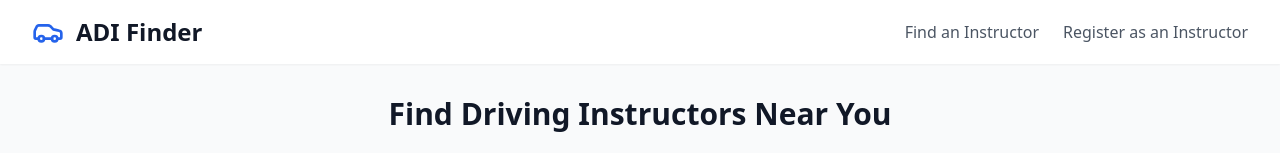
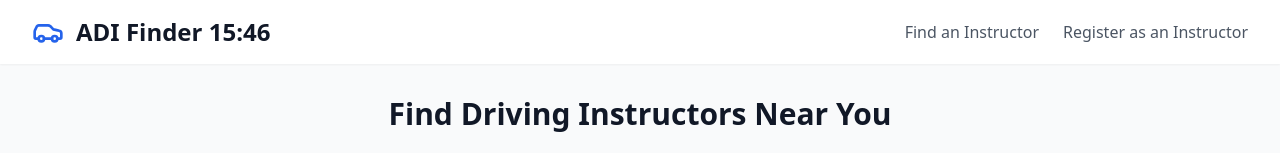
Before and after one commit to HarryAdney/adifinder, a React (Vite) app: page / in a window 1280 px wide. Shown: the top 153 px of the page. Built offline with nearby package versions, Linux system fonts and the light colour scheme.

Commit message:
Test commit 3 from VS Code

```diff
--- a/src/App.tsx
+++ b/src/App.tsx
@@ -13,7 +13,7 @@ function App() {
             <div className="flex items-center">
               <Car className="w-8 h-8 text-blue-600" />
               <h1 className="ml-3 text-2xl font-bold text-gray-900">
-                ADI Finder
+                ADI Finder 15:46
               </h1>
             </div>
             <nav>
```
Also changed, not shown: 1 other file (tests, documents, lock files or other folders).
